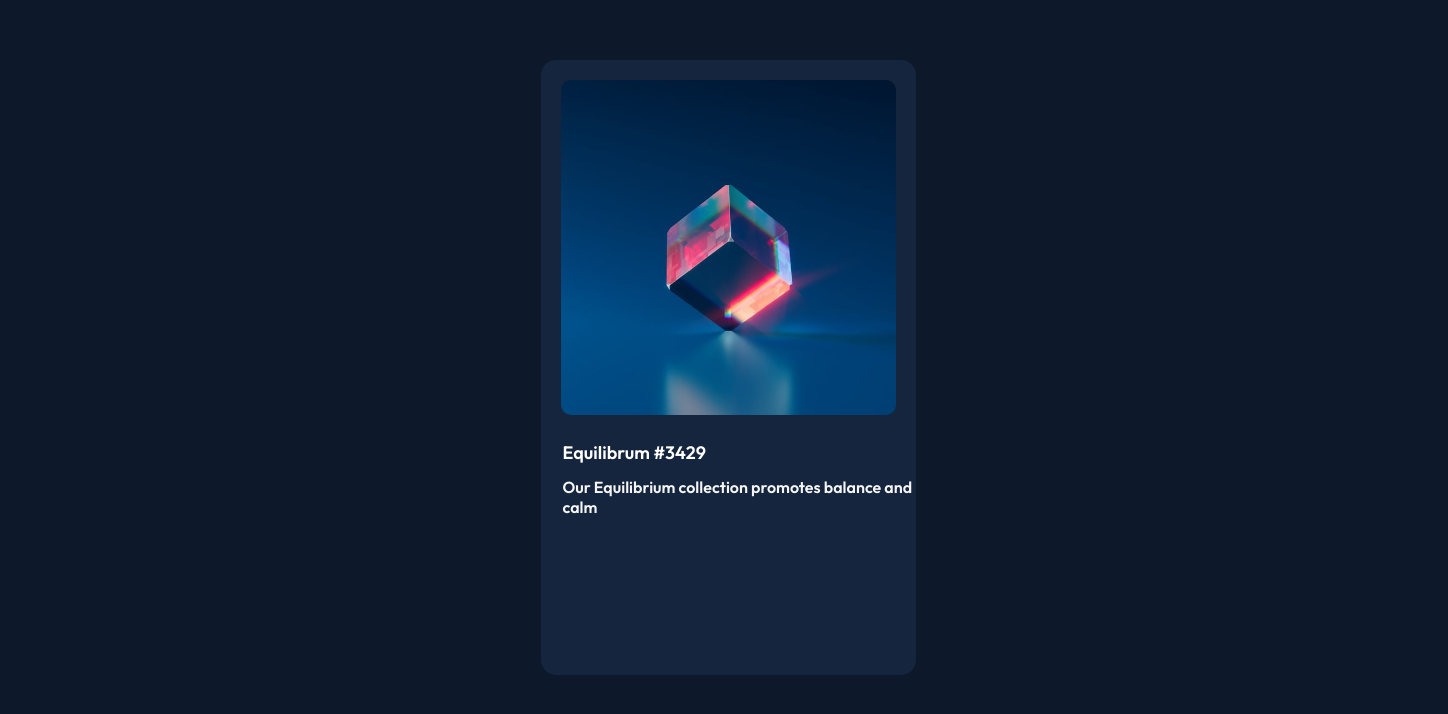
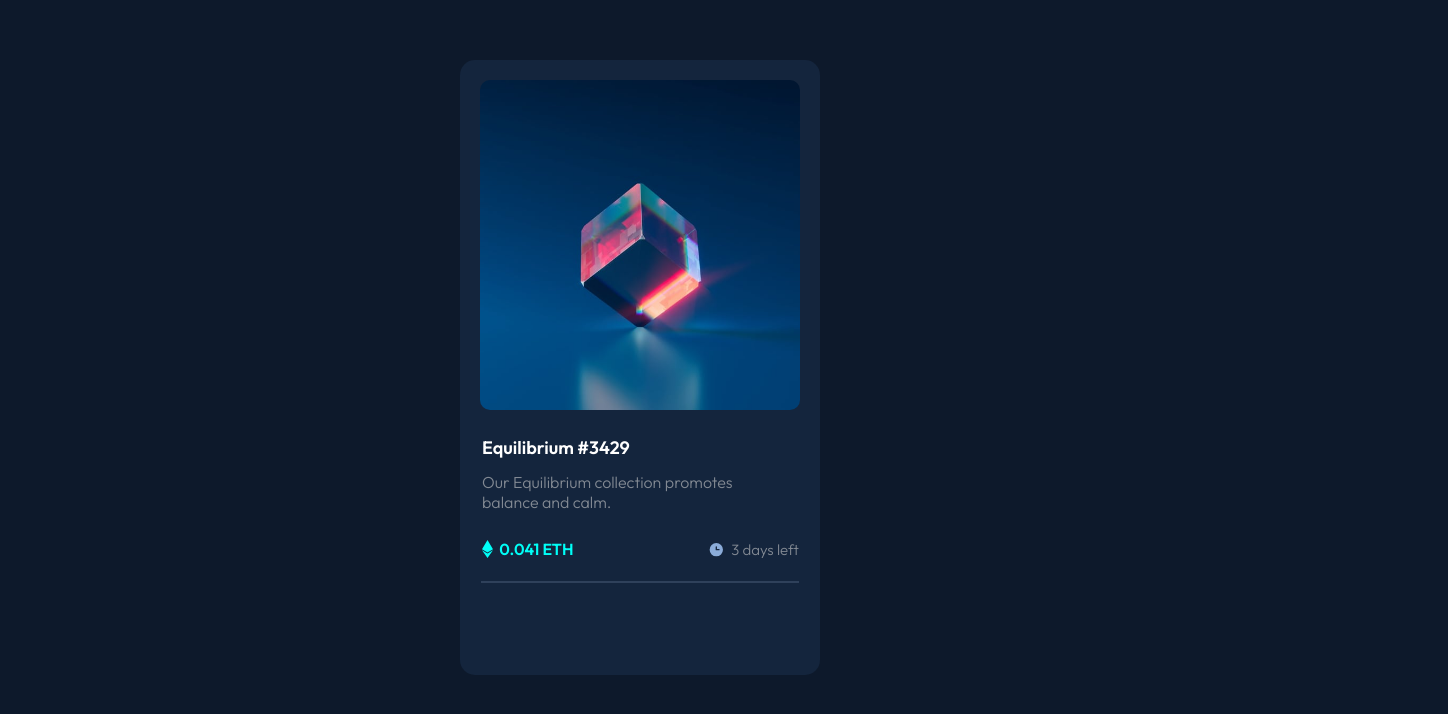
Before and after one commit to Hramirez2240/NFT-card-component, a plain HTML site: page index.html in a window 1280 px wide. Shown: the whole page, 1448 px wide, since content can reach past the window. Drawn offline with Linux system fonts and the light colour scheme.

Commit message:
cuarto commit

```diff
--- a/index.html
+++ b/index.html
@@ -16,8 +16,13 @@
             <div class="img-container">
                 <img src="img/image-equilibrium.jpg" alt="">
             </div>
-            <h1>Equilibrum #3429</h1>
-            <h2>Our Equilibrium collection promotes balance and calm</h2>
+            <h1 class="title">Equilibrium #3429</h1>
+            <h2 class="subtitle">Our Equilibrium collection promotes <br> balance and calm.</h2>
+            <svg width="11" height="18" class="ethereum_icon" xmlns="http://www.w3.org/2000/svg"><path d="M11 10.216 5.5 18 0 10.216l5.5 3.263 5.5-3.262ZM5.5 0l5.496 9.169L5.5 12.43 0 9.17 5.5 0Z" fill="#00FFF8"/></svg>
+            <h2 class="ethereum_text">0.041 ETH</h2>
+            <svg width="17" height="17" class="clock_icon" xmlns="http://www.w3.org/2000/svg"><path d="M8.305 2.007a6.667 6.667 0 1 0 0 13.334 6.667 6.667 0 0 0 0-13.334Zm2.667 7.334H8.305a.667.667 0 0 1-.667-.667V6.007a.667.667 0 0 1 1.334 0v2h2a.667.667 0 0 1 0 1.334Z" fill="#8BACD9"/></svg>
+            <h2 class="clock_text">3 days left</h2>
+            <hr>
         </div>
     </div>
 </body>
--- a/style.css
+++ b/style.css
@@ -8,40 +8,82 @@ body{
 
 .flex-container{
     display: flex;
-    width: 1440px;
-    /* height: 500px; */
+    width: 100%;
+    height: 615px;
     justify-content: center;
-    /* align-items: center; */
     margin: 60px 0;
 }
 
 .card{
     background-color: #14253D;
     border-radius: 15px;
-    width: 375px;
+    width: 360px;
     height: 615px;
 }
 
 .img-container{
-    width: 335px;
+    width: 320px;
     margin: 0 auto;
 }
 
 .card img{
-    width: 335px;
-    height: 335px;
+    cursor: pointer;
+    width: 320px;
+    height: 330px;
     border-radius: 10px;
     margin: 20px 0 10px 0;
 }
 
-.card h1{
+.card .title{
+    width: 180px;
+    cursor: pointer;
     color: #fff;
     font-size: 18px;
     margin-left: 22px;
 }
 
-.card h2{
-    color: whitesmoke;
+.card .title:active{
+    color: #00FFF7;
+}
+
+.card .subtitle{
+    color: #ccc;
+    opacity: .6;
+    font-weight: 100;
     font-size: 16px;
     margin-left: 22px;
 }
+
+.card .ethereum_icon{
+    position: relative;
+    top: 3px;
+    margin-left: 22px;
+    margin-right: 3px;
+}
+
+.card .ethereum_text{
+    display: inline-block;
+    color: #00FFF7;
+    font-size: 16px;
+}
+
+.card .clock_icon{
+    position: relative;
+    top: 3px;
+    margin-left: 131px;
+    margin-right: 3px;
+}
+
+.card .clock_text{
+    display: inline-block;
+    font-size: 15px;
+    color: #ccc;
+    opacity: .6;
+    font-weight: 100;
+}
+
+.card hr{
+    border: none;
+    outline: 1px solid #2F415B;
+    margin: 10px 22px;
+}
```
